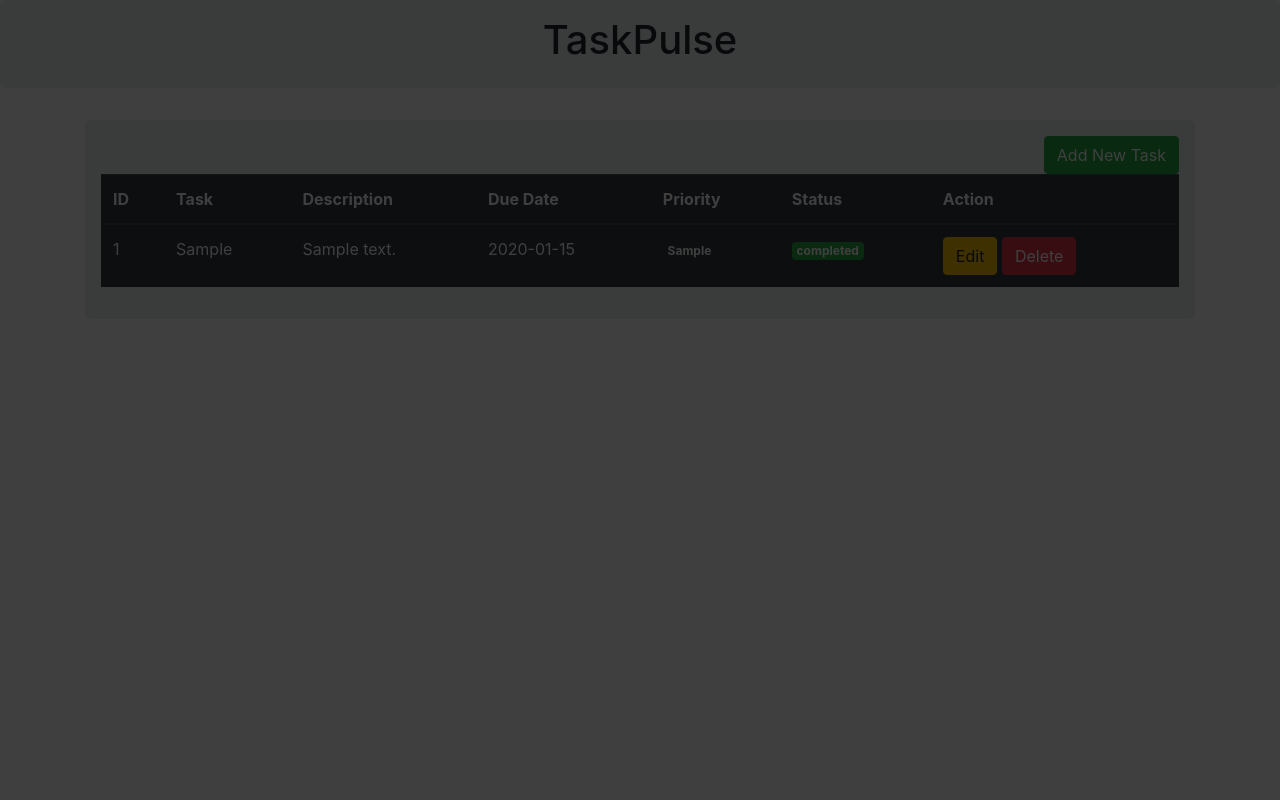
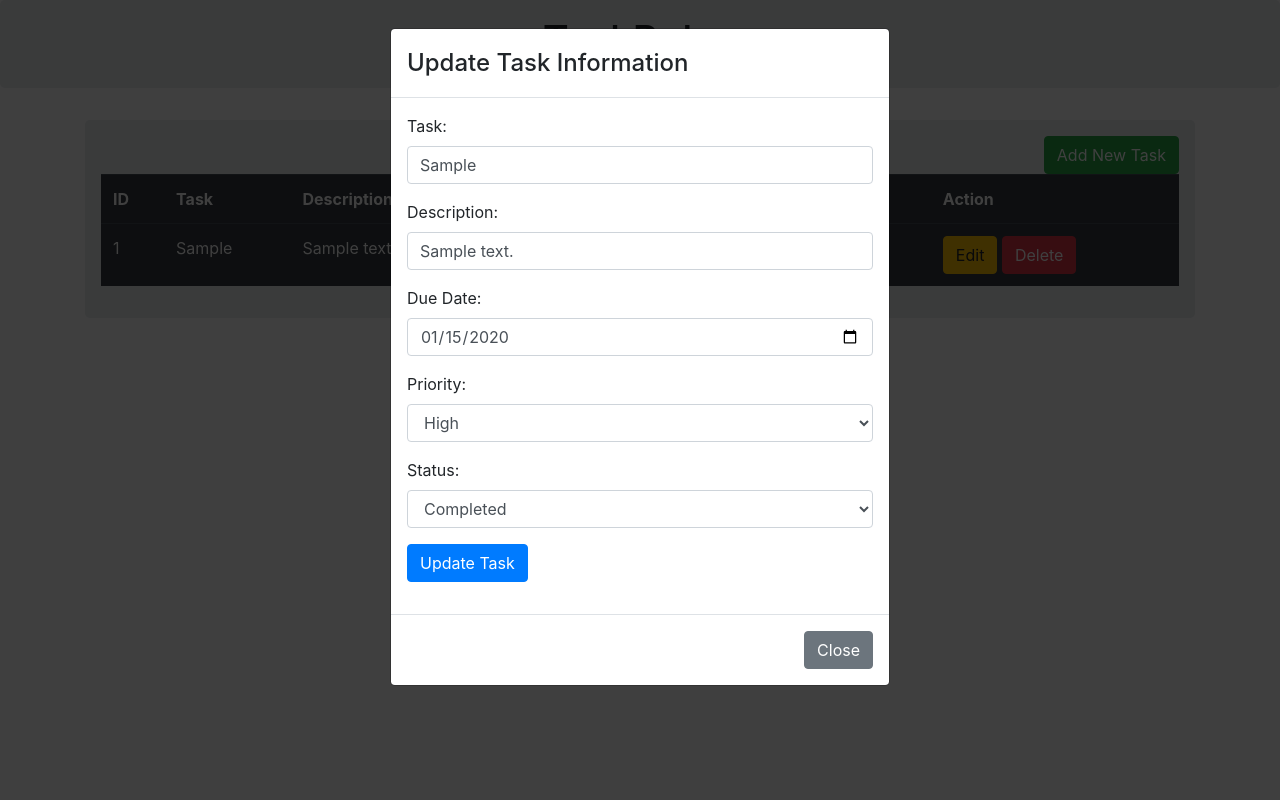
Before and after one commit to KinzaGhaffar/Task-Manager-Mini-Project, a Flask app: page / in a window 1280 px wide, after a click on "Edit". Run offline with Flask 3, Linux system fonts and the light colour scheme; tables that the repository leaves empty hold one stand-in row (values such as "Sample post"); some libraries are stand-ins or nearby versions.

Commit message:
Update index.html

```diff
--- a/templates/index.html
+++ b/templates/index.html
@@ -1,19 +1,21 @@
 {% extends 'base.html' %}
 {% include 'header.html' %}
 
+
 {% block title %} Home {% endblock %}
+
+
 
 {% block body %}
 
 <div class="container">
     <div class="row">
-        <div class="col-md-12">
+        <div class="col md-12">
             <div class="jumbotron p-3">
                 <button type="button" class="btn btn-success float-right" data-toggle="modal" data-target="#mymodal">Add New Task</button>
 
-                <div class="table-responsive">
+
                 <table class="table table-hover table-dark">
-                        <thead>
                     <tr>
                         <th>ID</th>
                         <th>Task</th>
@@ -23,8 +25,7 @@
                         <th>Status</th>
                         <th>Action</th>
                     </tr>
-                        </thead>
-                        <tbody>
+
                     {% for row in tasks %}
                     <tr>
                     <td>{{row.id}}</td>
@@ -35,6 +36,9 @@
                     {% else %}
                                 <td></td>
                     {% endif %}
+
+
+
                     <td>
                         {% if row.priority %}
                             {% set priority_class = '' %}
@@ -48,6 +52,7 @@
                             <span class="badge {{ priority_class }}">{{ row.priority }}</span>
                         {% endif %}
                     </td>
+
                     <td>
                         {% if row.status %}
                             {% set status_class = '' %}
@@ -61,26 +66,135 @@
                             <span class="badge {{ status_class }}">{{ row.status }}</span>
                         {% endif %}
                     </td>
+
+
                     <td>
                         <a href="/update/{{row.id}}" class="btn btn-warning btn-xs" data-toggle="modal" data-target="#modaledit{{row.id}}">Edit</a>
                         <a href="/delete/{{row.id}}" class="btn btn-danger btn-xs" onclick="return confirm('Are you sure to Delete this task?')">Delete</a>
                     </td>
                 </tr>
 
+
 <!-- ------------------ Edit Task Modal ------------------ -->
 <div id="modaledit{{row.id}}" class="modal fade" role="dialog">
-                                <!-- ... your existing modal code ... -->
+    <div class="modal-dialog">
+        <div class="modal-content">
+            <div class="modal-header">
+                <h4 class="modal-title"> Update Task Information</h4>
+            </div>
+            <div class="modal-body">
+                <form action="{{url_for('update')}}" method="POST">
+
+                    <div class="form-group">
+                        <label>Task:</label>
+                        <input type="hidden" name="id" value="{{row.id}}">
+                        <input type="text" class="form-control" name="task" value="{{row.task}}">
                     </div>
 
+                    <div class="form-group">
+                        <label>Description:</label>
+                        <input type="text" class="form-control" name="description" value="{{row.description}}">
+                    </div>
+
+                    <div class="form-group">
+                        <label>Due Date:</label>
+                        <!-- Use value attribute to show the current value -->
+                        <input type="date" class="form-control" name="duedate" value="{{row.duedate.split(' ')[0] if row.duedate else ''}}">
+                    </div>
+
+                    <div class="form-group">
+                        <label>Priority:</label>
+                        <select class="form-control" name="priority" required="1">
+                            <option value="high" {% if row.priority == 'high' %}selected{% endif %}>High</option>
+                            <option value="medium" {% if row.priority == 'medium' %}selected{% endif %}>Medium</option>
+                            <option value="low" {% if row.priority == 'low' %}selected{% endif %}>Low</option>
+                        </select>
+                    </div>
+
+                    <div class="form-group">
+                        <label>Status:</label>
+                        <select class="form-control" name="status" required="1">
+                            <option value="pending" {% if row.status == 'pending' %}selected{% endif %}>Pending</option>
+                            <option value="completed" {% if row.status == 'completed' %}selected{% endif %}>Completed</option>
+                            <option value="in progress" {% if row.status == 'in progress' %}selected{% endif %}>In Progress</option>
+                        </select>
+                    </div>
+
+                    <div class="form-group">
+                        <button class="btn btn-primary" type="submit">Update Task</button>
+                    </div>
+                </form>
+            </div>
+            <div class="modal-footer">
+                <button type="button" class="btn btn-secondary" data-dismiss="modal">Close</button>
+            </div>
+        </div>
+    </div>
+</div>
+
+
+
             {% endfor %}
-                        </tbody>
                 </table>
-                </div>
             </div>
 
            <!-- ------------------ Add Task Modal ------------------ -->
             <div id="mymodal" class="modal fade" role="dialog">
-                <!-- ... your existing modal code ... -->
+                <div class="modal-dialog">
+                    <div class="modal-content">
+                        <div class="modal-header">
+                            <h4 class="modal-title">Add Task</h4>
+                        </div>
+                        <div class="modal-body">
+                            <form action="{{url_for('insert')}}" method="POST">
+
+                                <div class="form-group">
+                                    <label>Task:</label>
+                                    <input type="text" class="form-control" name="task" required="1">
+                                </div>
+
+                                <div class="form-group">
+                                    <label>Description:</label>
+                                    <input type="text" class="form-control" name="description" required="1">
+                                </div>
+
+                                <div class="form-group">
+                                    <label>Due Date:</label>
+                                    <input type="date" class="form-control" name="duedate" required="1">
+                                </div>
+
+                                <div class="form-group">
+                                    <label>Priority:</label>
+                                    <select class="form-control" name="priority" required="1">
+                                        <option value="high">High</option>
+                                        <option value="medium">Medium</option>
+                                        <option value="low">Low</option>
+                                    </select>
+                                </div>
+
+                                <div class="form-group">
+                                    <label>Status:</label>
+                                    <select class="form-control" name="status" required="1">
+                                        <option value="pending">Pending</option>
+                                        <option value="completed">Completed</option>
+                                        <option value="in progress">In Progress</option>
+                                    </select>
+                                </div>
+
+
+                                <div class="form-group">
+                                    <button class="btn btn-primary" type="submit">Add Task</button>
+                                </div>
+
+
+                            </form>
+                        </div>
+
+                        <div class="modal-footer">
+                            <button type="button" class="btn btn-secondary" data-dismiss="modal">Close</button>
+                        </div>
+                    </div>
+                </div>
             </div>
 
         </div>
```
Lines whose indentation alone changed are shown as unchanged.
